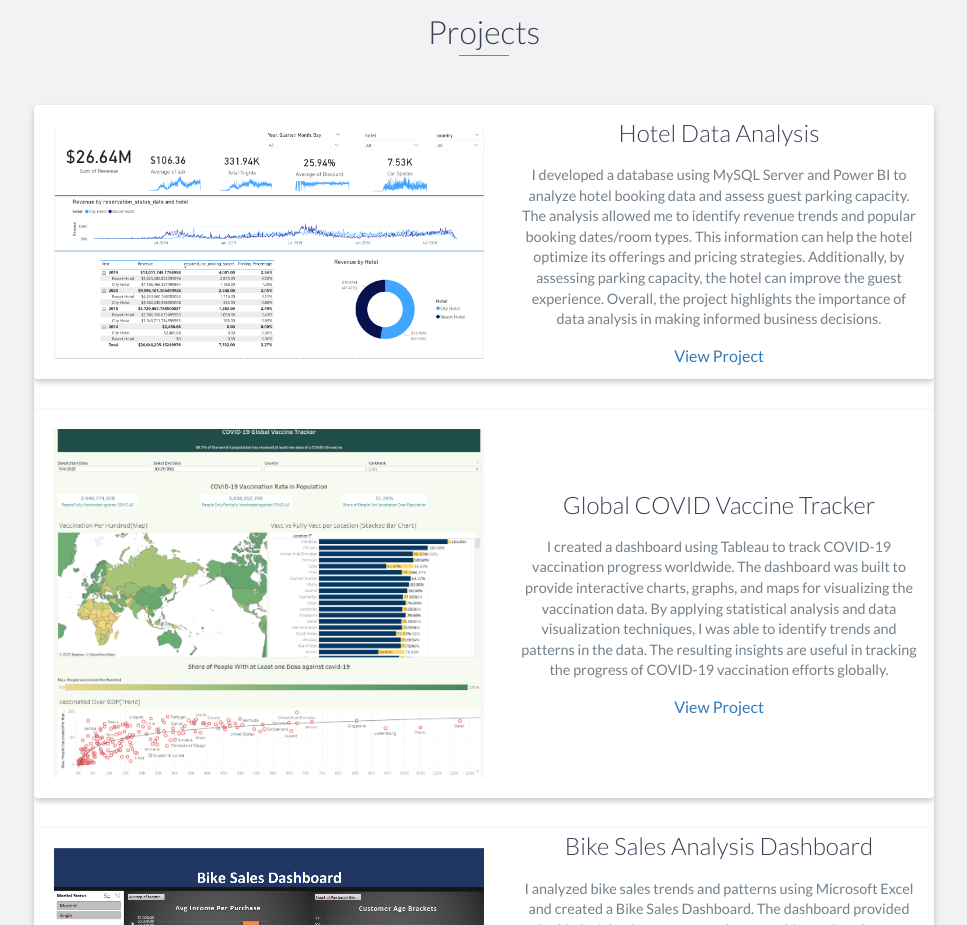
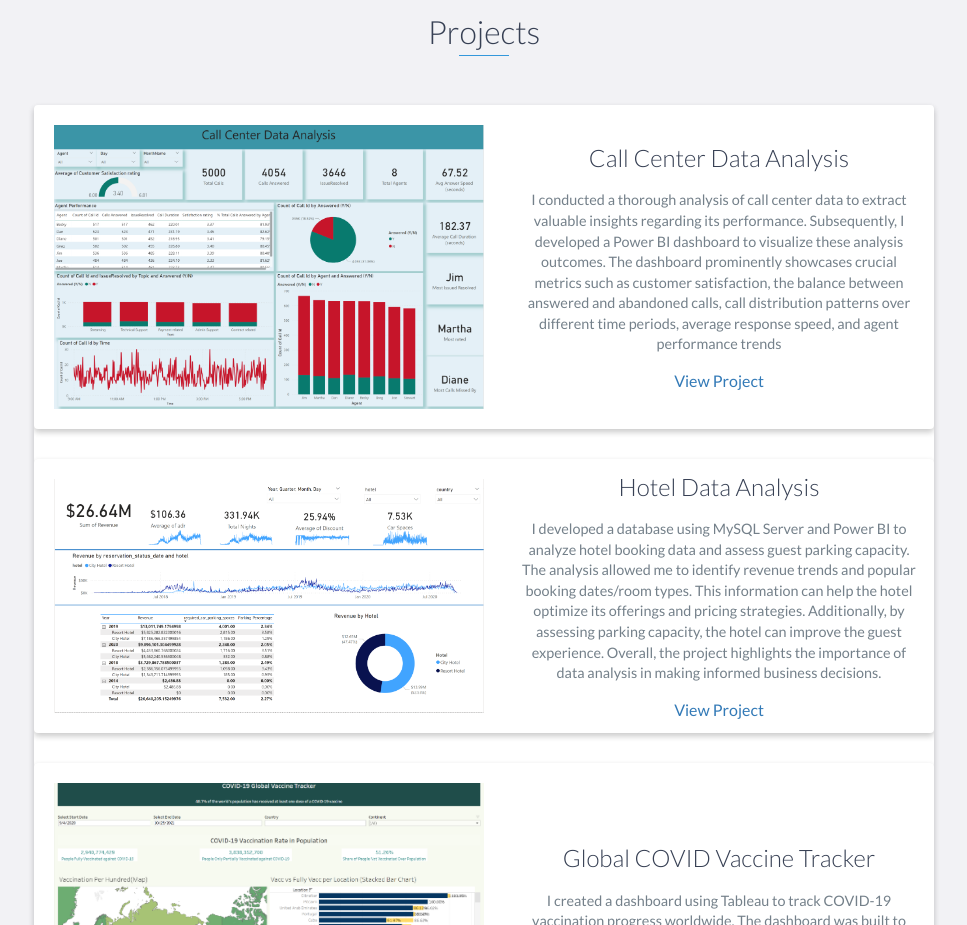
Before and after one commit to pegahchavoshi/pegahchavoshi.github.io, a website: page index.html in a window 1280 px wide. Shown: the part 3360-4285 px from the top of the page, without its empty margins (156-1123 px from the left). Drawn offline with nearby package versions, Linux system fonts and the light colour scheme.

Commit message:
Update content

```diff
--- a/index.html
+++ b/index.html
@@ -223,7 +223,30 @@ As part of my coursework, I gained expertise in business intelligence, business
                 <div class="project shadow-large">
                    <div class="project shadow-large" style="padding: 20px;">
     <div class="project-image">
-        <img src="images/Hotel.png" style="width: 50%; float: left;" />
+
+
+        <img src="images/Call Center.png" style="width: 50%; float: left;" />
+    </div>
+    <!-- End .project-image -->
+    <div class="project-info"
+ style="margin-left: 50%;">
+
+        <h3>Call Center Data Analysis</h3>
+        <p>
+            I conducted a thorough analysis of call center data to extract valuable insights regarding its performance. Subsequently, I developed a Power BI dashboard to visualize these analysis outcomes. The dashboard prominently showcases crucial metrics such as customer satisfaction, the balance between answered and abandoned calls, call distribution patterns over different time periods, average response speed, and agent performance trends
+ </p>
+        <a href="https://github.com/pegahchavoshi/Power-BI-Report">View Project</a>
+    </div>
+    <!-- End .project-info -->
+</div>
+<!-- End .project -->
+
+
+
+<div class="project shadow-large">
+                   <div class="project shadow-large" style="padding: 20px;">
+    <div class="project-image">
+ <img src="images/Hotel.png" style="width: 50%; float: left;" />
     </div>
     <!-- End .project-image -->
     <div class="project-info"
@@ -248,6 +271,10 @@ As part of my coursework, I gained expertise in business intelligence, business
     <!-- End .project-image -->
     <div class="project-info"
  style="margin-left: 50%;">
+
+
+
+
         <h3>Global COVID Vaccine Tracker</h3>
         <p>
             I created a dashboard using Tableau to track COVID-19 vaccination progress worldwide. The dashboard was built to provide interactive charts, graphs, and maps for visualizing the vaccination data. By applying statistical analysis and data visualization techniques, I was able to identify trends and patterns in the data. The resulting insights are useful in tracking the progress of COVID-19 vaccination efforts globally.
```
Also changed, not shown: images/Call Center.png (added).
